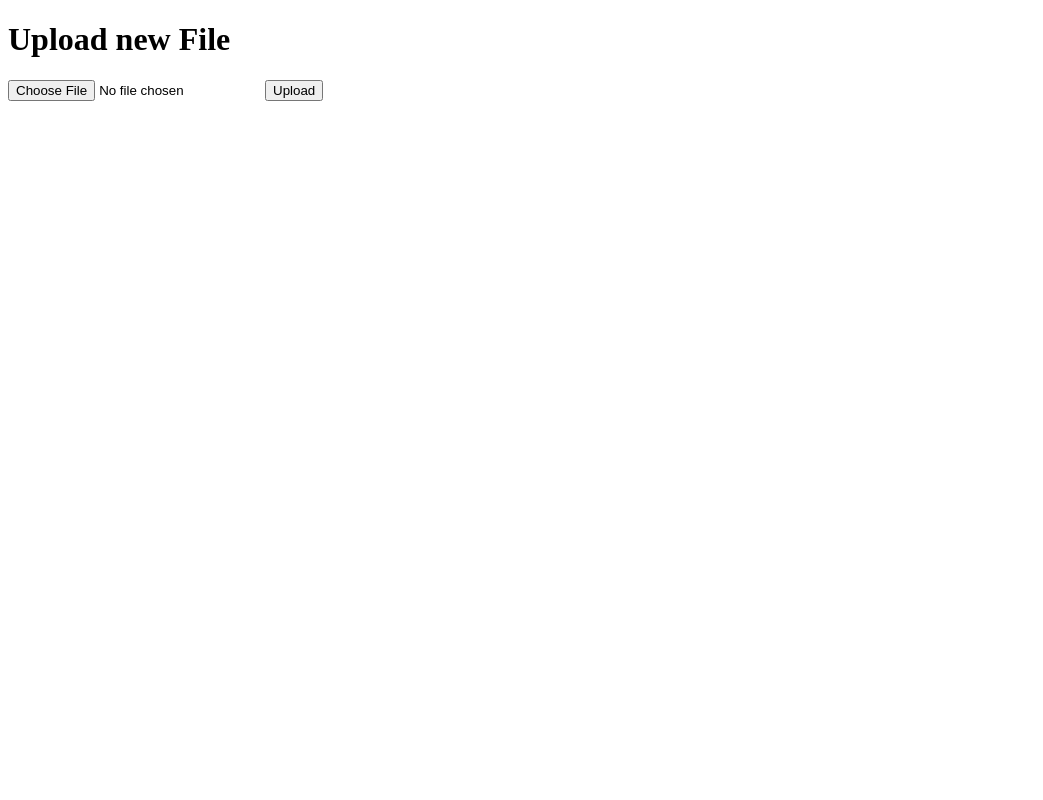
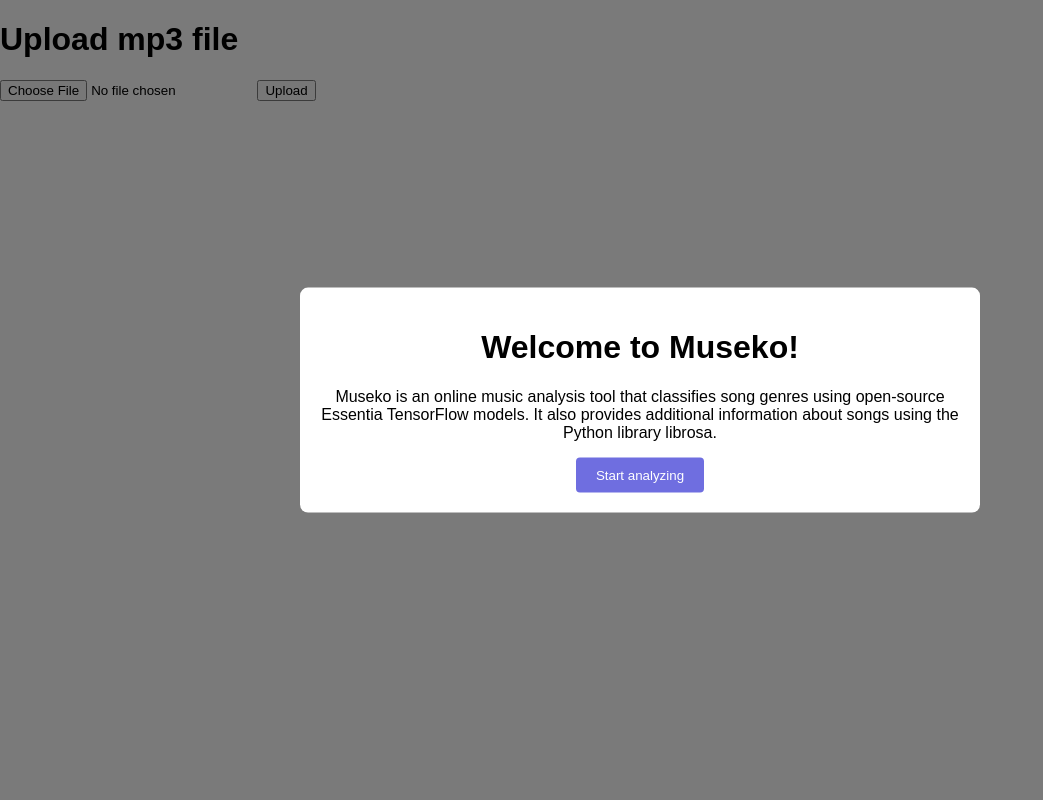
Before and after one commit to bmai1/museko, a Flask app: page / in a window 1280 px wide. Shown: the whole page, without its empty margins (0-1043 px from the left). Run offline with Flask 3, Linux system fonts and the light colour scheme.

Commit message:
Update web view

```diff
--- a/museko/static/styles.css
+++ b/museko/static/styles.css
@@ -0,0 +1,44 @@
+body, html {
+    height: 100%;
+    margin: 0;
+    font-family: Arial, sans-serif;
+    background: #f5f5f5;
+}
+#overlay {
+    position: fixed;
+    top: 0;
+    left: 0;
+    width: 100%;
+    height: 100%;
+    background-color: rgba(0, 0, 0, 0.5);
+    z-index: 1;
+    transition: opacity 0.5s ease-in-out;
+}
+
+#welcomeDiv {
+    position: absolute;
+    top: 50%;
+    left: 50%;
+    transform: translate(-50%, -50%);
+    width: 50%;
+    padding: 20px;
+    background: white;
+    border-radius: 8px;
+    text-align: center;
+    z-index: 2;
+    opacity: 0;
+    transition: opacity 0.5s ease-in-out;
+}
+
+#startButton {
+    padding: 10px 20px;
+    background-color: #6f6ee0;
+    color: white;
+    border: none;
+    border-radius: 4px;
+    cursor: pointer;
+}
+
+#startButton:hover {
+    background-color: #5a5ab7;
+}
--- a/museko/templates/index.html
+++ b/museko/templates/index.html
@@ -6,13 +6,27 @@
     <meta name="description" content="A music analysis app">
     <meta name="author" content="Brian Mai">
     <title>Museko</title>
-    <link rel="stylesheet" href="/static/styles.css">
+    <link rel="stylesheet" href="{{ url_for('static', filename='styles.css') }}">
 </head>
 <body>
-    <h1>Upload new File</h1>
-    <form method="post" enctype="multipart/form-data">
-        <input type="file" name="file">
+    <div id="overlay"></div>
+    <div id="welcomeDiv">
+        <h1>Welcome to Museko!</h1>
+        <p>Museko is an online music analysis tool that classifies song genres using open-source Essentia TensorFlow models. It also provides additional information about songs using the Python library librosa.</p>
+        <button id="startButton">Start analyzing</button>
+    </div>
+
+
+    <h1>Upload mp3 file</h1>
+    <form id="mp3_upload" method="post" enctype="multipart/form-data">
+        <input type="file" name="file" id="fileInput">
         <input type="submit" value="Upload">
     </form>
+
+    <div id="result">
+        <!-- placeholder for matplotlib plot -->
+    </div>
+
+    <script src="{{ url_for('static', filename='display.js') }}"></script>
 </body>
 </html>
```
